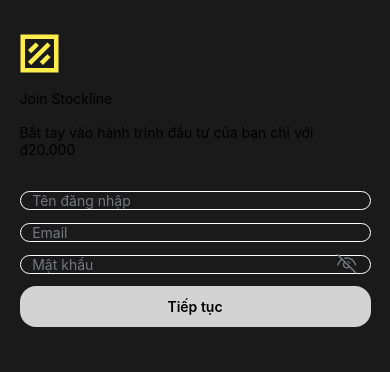
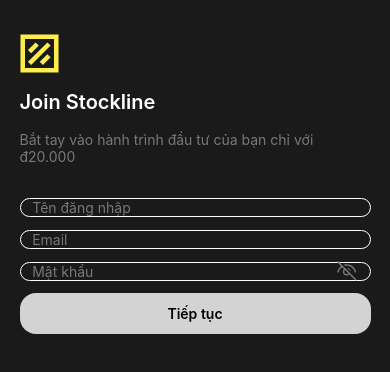
Before and after one commit to TalJa1/StockingApp, a React Native app: screen /SignUp in a window 390 px wide. Shown: the top 372 px of the page. Built offline with nearby package versions, Linux system fonts and the light colour scheme.

Commit message:
Refactor SignUp view, update header styles

```diff
--- a/views/account/SignUp.tsx
+++ b/views/account/SignUp.tsx
@@ -136,8 +136,10 @@
   return (
     <View style={styles.header}>
       {stocklineIcon(vw(10), vw(10))}
-      <Text>Join Stockline</Text>
-      <Text>Bắt tay vào hành trình đầu tư của bạn chỉ với đ20.000</Text>
+      <Text style={styles.label}>Join Stockline</Text>
+      <Text style={styles.underLabel}>
+        Bắt tay vào hành trình đầu tư của bạn chỉ với đ20.000
+      </Text>
     </View>
   );
 };
@@ -187,4 +189,12 @@
     position: 'absolute',
     right: vw(3),
   },
+  underLabel: {
+    color: '#76787E',
+  },
+  label: {
+    fontSize: 20,
+    fontWeight: '600',
+    color: '#FFFFFF',
+  },
 });
```
